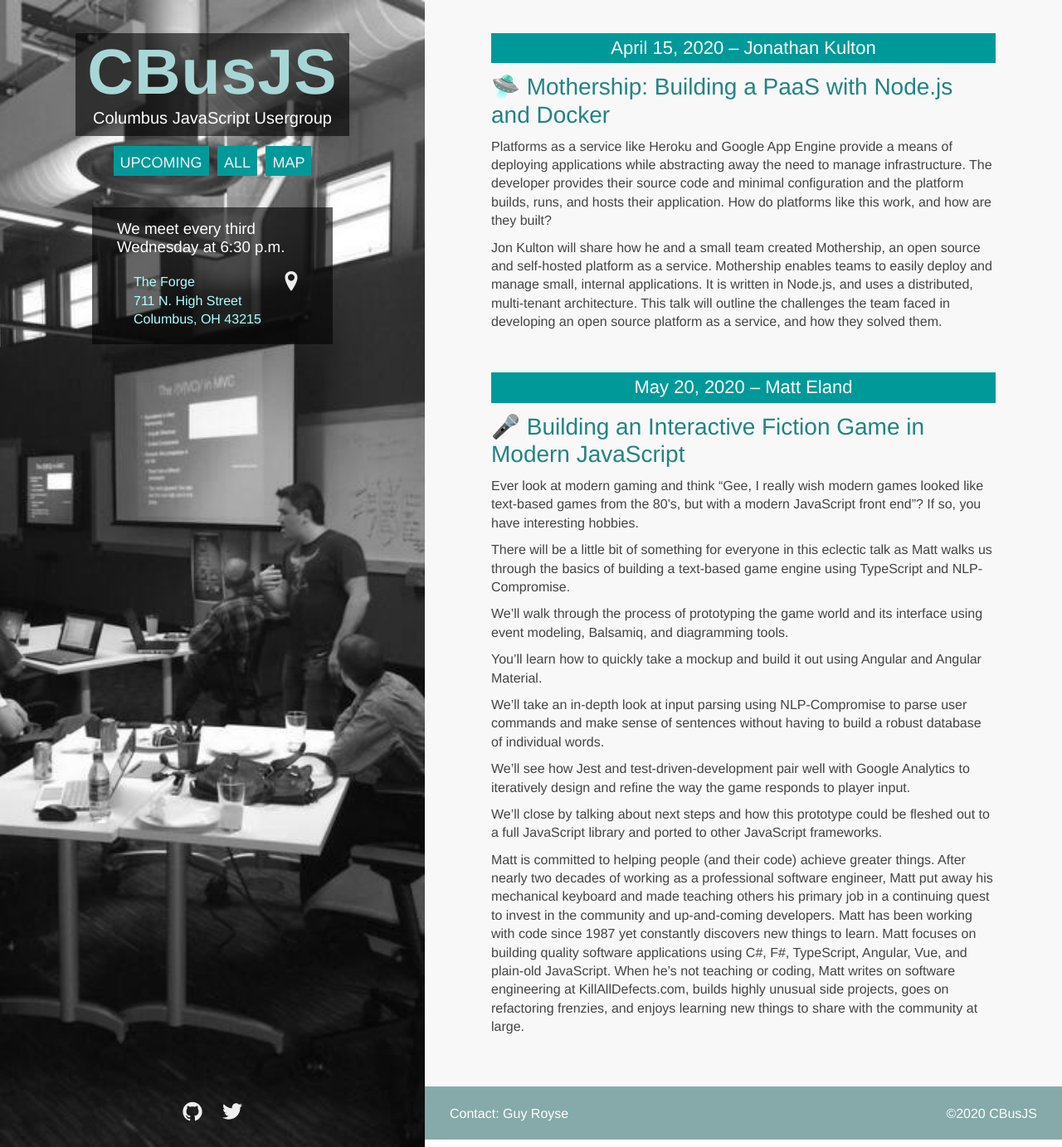
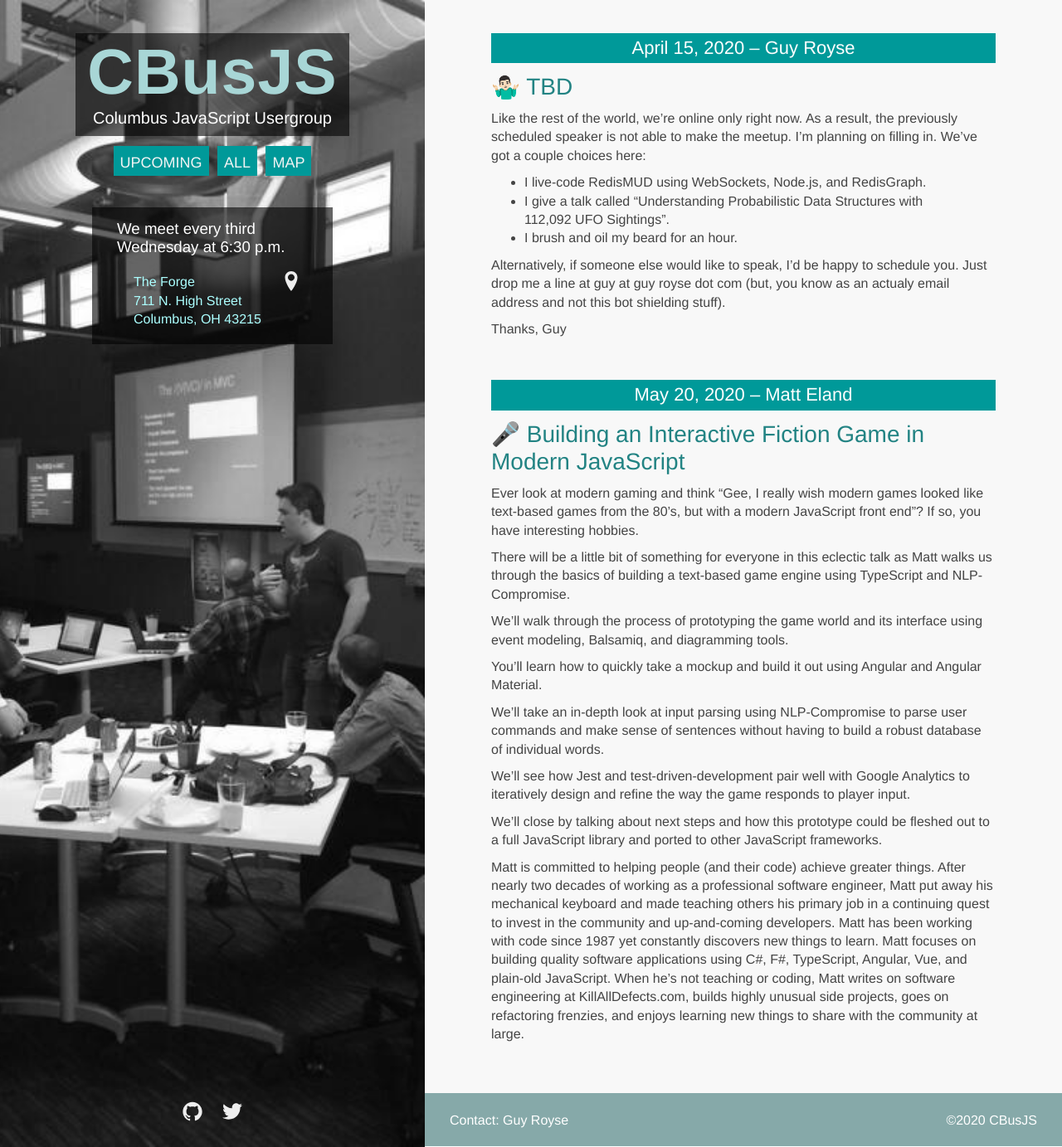
Before and after one commit to columbusjs/columbusjs.github.io, a Jekyll site: the page built from index.html, in a window 1280 px wide and 1383 px high. Shown: the whole window at 83% size. Built offline with Jekyll 4.4.1, drawn with Linux system fonts in a browser that asks for light colours; the list of posts is cut into pages by our own code.

Commit message:
updated for latest talk changes

```diff
--- a/_posts/2020-04-15-jonathan-kulton.markdown
+++ /dev/null
@@ -1,10 +0,0 @@
----
-date: 2020-04-15 19:00:00
-layout: post
-title: "🛸 Mothership: Building a PaaS with Node.js and Docker"
-speaker: "Jonathan Kulton"
----
-
-Platforms as a service like Heroku and Google App Engine provide a means of deploying applications while abstracting away the need to manage infrastructure. The developer provides their source code and minimal configuration and the platform builds, runs, and hosts their application. How do platforms like this work, and how are they built?
-
-Jon Kulton will share how he and a small team created Mothership, an open source and self-hosted platform as a service. Mothership enables teams to easily deploy and manage small, internal applications. It is written in Node.js, and uses a distributed, multi-tenant architecture. This talk will outline the challenges the team faced in developing an open source platform as a service, and how they solved them.
--- /dev/null
+++ b/_posts/2020-04-15-tbd.markdown
@@ -0,0 +1,17 @@
+---
+date: 2020-04-15 19:00:00
+layout: post
+title: "🤷🏻‍♂️ TBD"
+speaker: "Guy Royse"
+---
+
+Like the rest of the world, we're online only right now. As a result, the previously scheduled speaker is not able to make the meetup. I'm planning on filling in. We've got a couple choices here:
+
+- I live-code RedisMUD using WebSockets, Node.js, and RedisGraph.
+- I give a talk called "Understanding Probabilistic Data Structures with 112,092 UFO Sightings".
+- I brush and oil my beard for an hour.
+
+Alternatively, if someone else would like to speak, I'd be happy to schedule you. Just drop me a line at guy at guy royse dot com (but, you know as an actualy email address and not this bot shielding stuff).
+
+Thanks,
+Guy
```
Also changed, not shown: _posts/2020-05-20-matt-eland.markdown (line endings or trailing spaces).
